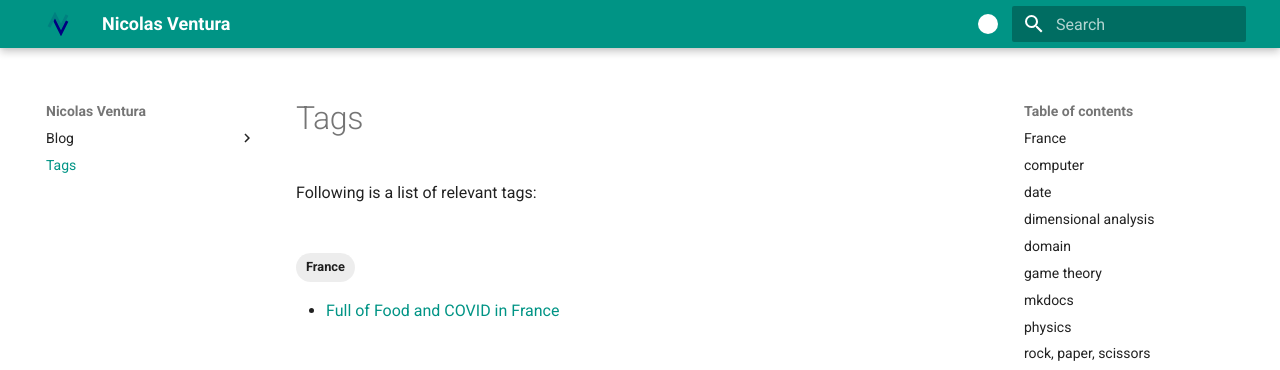
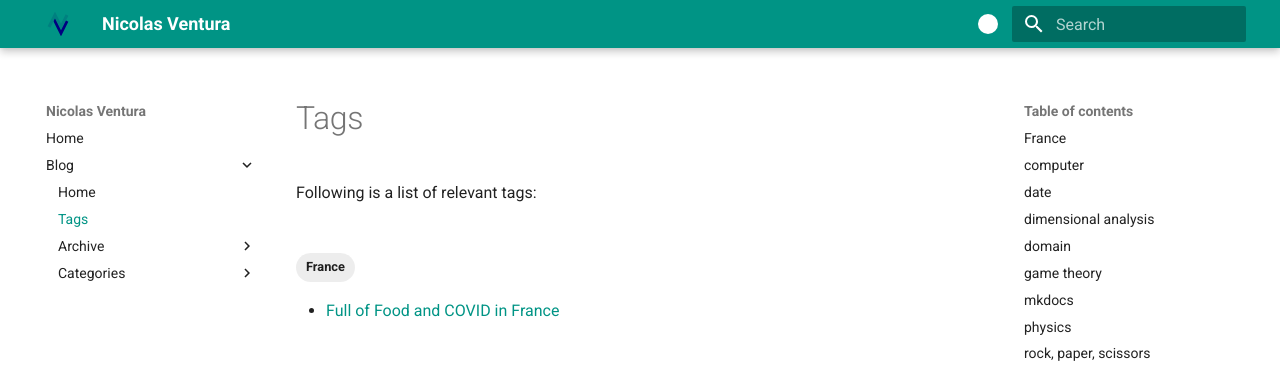
Before and after one commit to nicfv/Me, an MkDocs documentation site: the page built from docs/blog/tags.md, in a window 1280 px wide. Shown: the top 370 px of the page. Built offline with MkDocs 1.6.1 and Material for MkDocs 9.7.7, drawn with Linux system fonts in a browser that asks for light colours; some of the changed lines change nothing that is shown.

Commit message:
Try getting rid of navigation entirely!

```diff
--- a/mkdocs.yml
+++ b/mkdocs.yml
@@ -1,10 +1,10 @@
 site_name: Nicolas Ventura
 site_description: About Me
 site_author: Nicolas Ventura
-nav:
-  - Blog:
-    - blog/index.md
-  - blog/tags.md
+# nav:
+#   - Blog:
+#     - blog/index.md
+#   - blog/tags.md
 theme:
   name: material
   palette:
@@ -39,6 +39,7 @@
       link: https://nicolasventura.com/
     - icon: material/email
       link: mailto:www@nicolasventura.com
+      name: Send Email
     - icon: material/linkedin
       link: https://www.linkedin.com/in/nfv/
     - icon: material/book-open-page-variant
```
